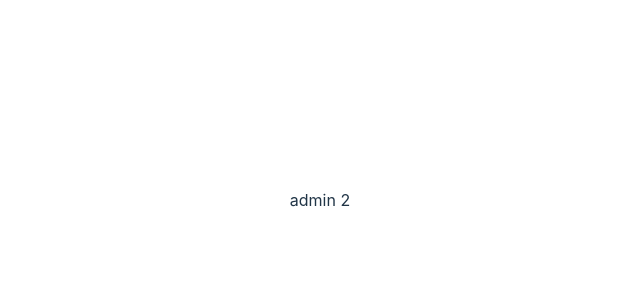
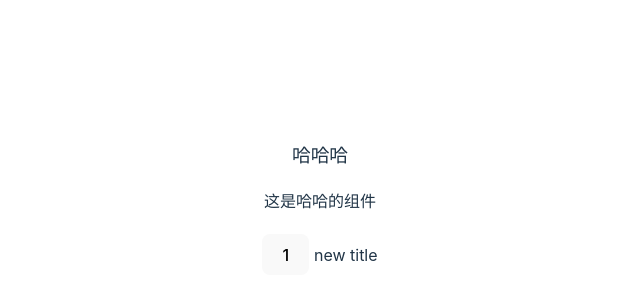
Before and after one commit to laozudamo/Svelte_learn, a Svelte app: page / in a window 1280 px wide. Shown: the part 200-500 px from the top of the page, without its empty margins (320-960 px from the left). Built offline with nearby package versions, Linux system fonts and the light colour scheme.

Commit message:
feat: $的使用

```diff
--- a/src/App.svelte
+++ b/src/App.svelte
@@ -24,6 +24,7 @@
   }
 
   import UseStore from './lib/useStore.svelte'
+  import Hahah from './lib/hahah.svelte'
 </script>
 
 <main>
@@ -55,7 +56,8 @@
 
 
   <!-- store的使用 -->
-  <UseStore></UseStore>
+  <!-- <UseStore></UseStore> -->
+  <Hahah title="new title"></Hahah>
 </main>
 
 <style>
--- /dev/null
+++ b/src/lib/hahah.svelte
@@ -0,0 +1,26 @@
+<script>
+
+  export let title = '这是标题'
+
+  let msg = '这是哈哈的组件'
+
+  let num = 1
+
+  $: document.title = title;
+
+  // $: {
+	// 	console.log(`the current title is ${title}`);
+	// }
+</script>
+
+<div>
+  <h3>哈哈哈</h3>
+  <h4>{msg}</h4>
+
+  <button on:click={() => num += 1}>{num}</button>
+
+  {title}
+</div>
+
+<style>
+</style>
```
